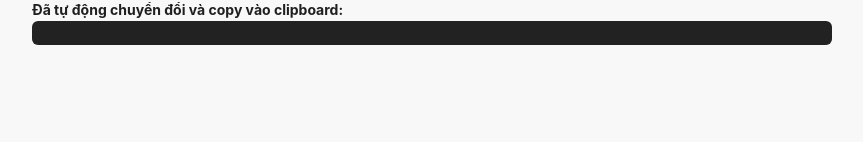
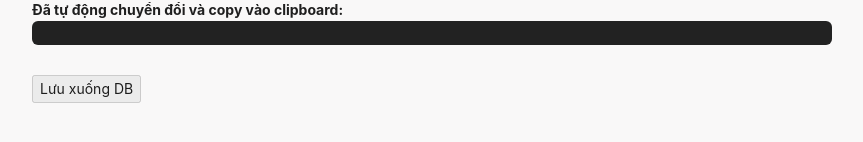
Before and after one commit to Vivfsymr/expense-fe, a Vue app in the folder expense-fe/: page /add-word in a window 1280 px wide. Shown: the part 540-682 px from the top of the page, without its empty margins (240-1103 px from the left). Built offline with nearby package versions, Linux system fonts and the light colour scheme; sample sign-in values are in the browser's storage.

Commit message:
Implement submission functionality in AddWordView with loading and error handling

```diff
--- a/expense-fe/src/views/AddWordView.vue
+++ b/expense-fe/src/views/AddWordView.vue
@@ -14,14 +14,21 @@
       <b>Đã tự động chuyển đổi và copy vào clipboard:</b>
       <pre style="background: #222; color: #fff; padding: 12px; border-radius: 6px;">{{ escaped }}</pre>
     </div>
+    <button @click="submit" :disabled="loading || !escaped" style="margin-top: 16px;">Lưu xuống DB</button>
+    <div v-if="success" style="color: green; margin-top: 10px;">Đã lưu thành công!</div>
+    <div v-if="error" style="color: red; margin-top: 10px;">{{ error }}</div>
   </div>
 </template>
 
 <script setup>
 import { ref, watch } from 'vue'
+import axios from 'axios'
 
 const input = ref('')
 const escaped = ref('')
+const loading = ref(false)
+const success = ref(false)
+const error = ref('')
 
 function escapeString(str) {
   return str
@@ -38,4 +45,22 @@ function escapeAndCopy() {
 }
 
 watch(input, escapeAndCopy)
+
+async function submit() {
+  loading.value = true
+  success.value = false
+  error.value = ''
+  try {
+    const formData = new FormData()
+    formData.append('body', escaped.value)
+    await axios.post('https://expense-be-dwhg.onrender.com/api/words/form', formData)
+    success.value = true
+    input.value = ''
+    escaped.value = ''
+  } catch (e) {
+    error.value = e?.response?.data?.message || 'Có lỗi xảy ra!'
+  } finally {
+    loading.value = false
+  }
+}
 </script>
```
